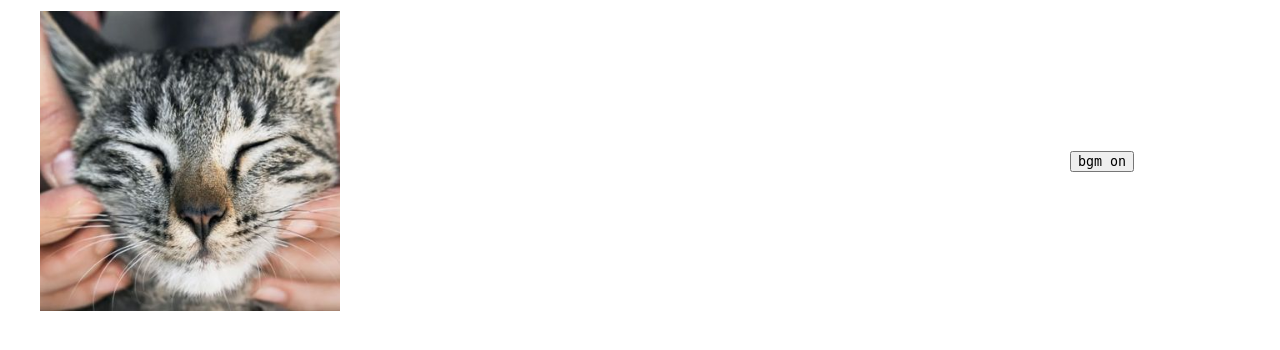
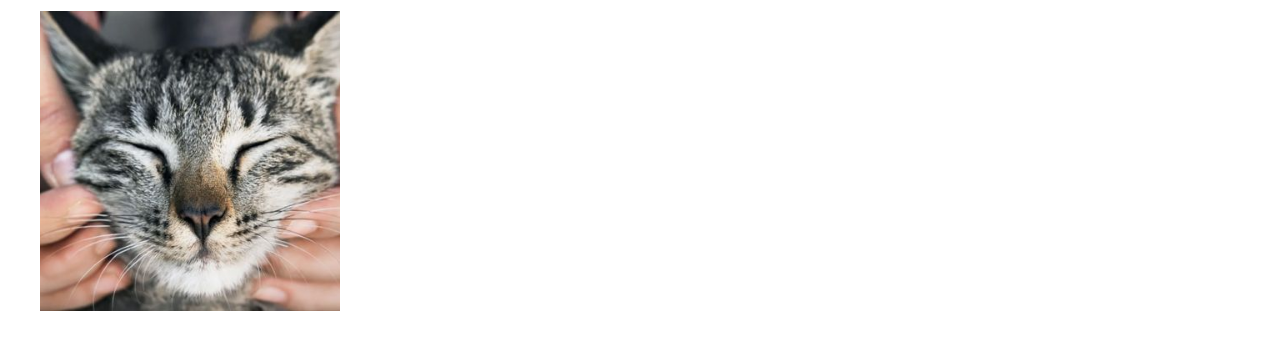
Before and after one commit to taeseokyoung/cheese_project, a Flask app: template templates/member_detail4.html in a window 1280 px wide. Shown: the top 350 px of the page. Run offline with Flask 2, Linux system fonts and the light colour scheme; the template is opened without the code that fills it, so the values that code supplies are empty; some libraries are stand-ins or nearby versions; some web fonts are replaced.

Commit message:
작은 수정

```diff
--- a/templates/member_detail4.html
+++ b/templates/member_detail4.html
@@ -34,11 +34,10 @@
                     <a target="_blank" href="https://n999.tistory.com/">console.log(blog_url)</a>
                 </div>
                 <span class="script_tag">&lt;/script&gt;</span>
+                <a href="#" class="open_popupp">@</a>
             </div>
             <div class="box03">
                 <div class="bgm">
-                    <button>bgm on</button>
-                    <a href="#" class="open_popupp">@</a>
                 </div>
             </div>
         </div>
```
